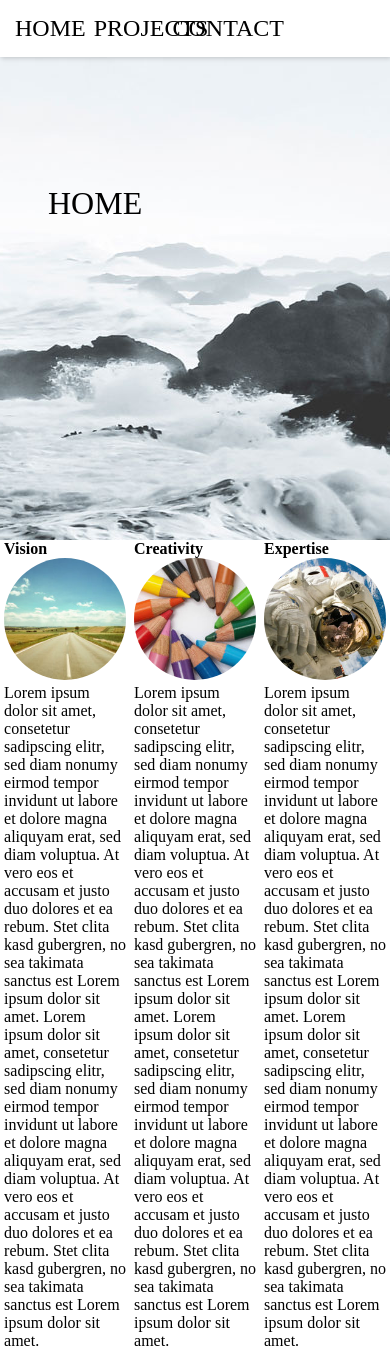
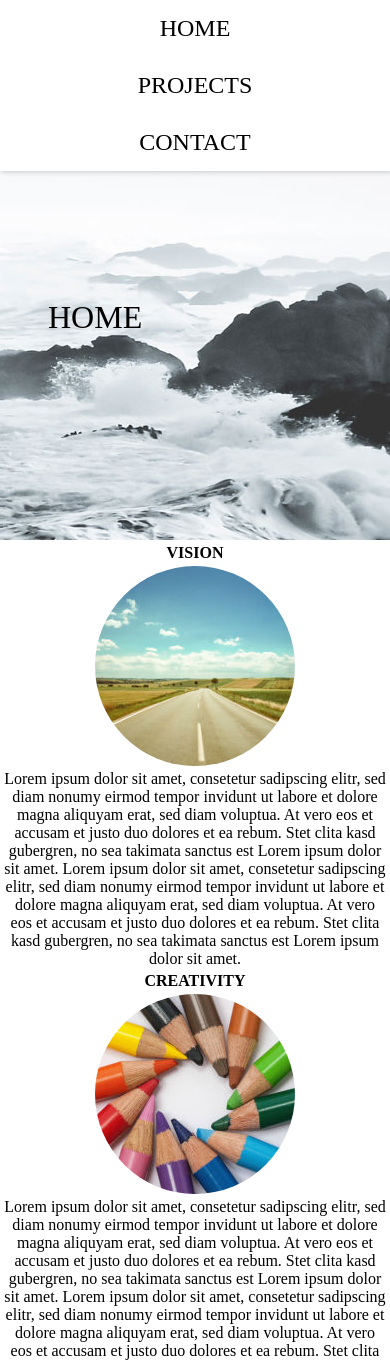
Before and after one commit to KingTigerXCII/Responsive_website, a plain HTML site: page index.html in a window 390 px wide. Shown: the top 1360 px of the page. Drawn offline with Linux system fonts and the light colour scheme.

Commit message:
Add files via upload

```diff
--- a/styles.css
+++ b/styles.css
@@ -1,68 +1,115 @@
 * {
     /* set to default */
-     font-size:100%;
-     margin:0;
-     padding:0;
+    font-size:100%;
+    margin:0;
+    padding:0;
+    box-sizing: border-box; /* delete calculation of width */
  }
 
 img {
+
     max-width:100%;
+
 }
 
 header {
+
     background-image: url("img/bg.jpg"); /* Change Image */
     background-position: center;
     background-repeat: no-repeat;
     height: 540px;
     overflow: hidden;
+
 }
 
 header p {
+
     font-size: 200%;
     text-transform: uppercase;
     position: relative;
     top: 128px;
     left: 48px;
+
 }
 
 header nav {
+
     background-color: rgba(255, 255, 255, 1);
     box-shadow: 1px 1px 5px rgba(0, 0, 0, 0.2);
+
 }
 
 /* set nav fixed => mobile? */
 
 header nav ul {
+
     display: flex;
     justify-content: flex-start;
     list-style-type: none;
+
 }
 
 header nav li {
+
     font-size: 150%;
     width: 12.5%;
     padding: 0.625em; /* 1.041666666666667% */
     text-transform: uppercase;
     text-align: center;
+
 }
 
 header nav ul li a{
+
     text-decoration: none;
+
 }
 
 header nav ul li a:visited {
+
     color: black;
+
 }
 
 /* header nav li a:hover {} */
 
 .column {
-    box-sizing: border-box; /* delete calculation of width */
+
     float:left;
     width: 33.3333333%;
     padding: 0 1.041666666666667%;
+    text-align: center;
+}
+
+.column h2 {
+    padding: 1.041666666666667%;
+    text-transform: uppercase;
 }
 
 .column img {
+
     border-radius:50%;
+
 }
+
+/* Mobile first! -> min-width */
+@media all and (max-width: 640px) {
+
+    header nav ul {
+        display: block;
+    }
+
+    header nav ul li {
+        width: 100%;
+    }
+}
+
+/* Mobile first! -> min-width */
+@media all and (max-width: 1080px) {
+
+    .column {
+        float: none;
+        width: 100%;
+    }
+
+}
```
Also changed, not shown: index.html (line endings or trailing spaces).
